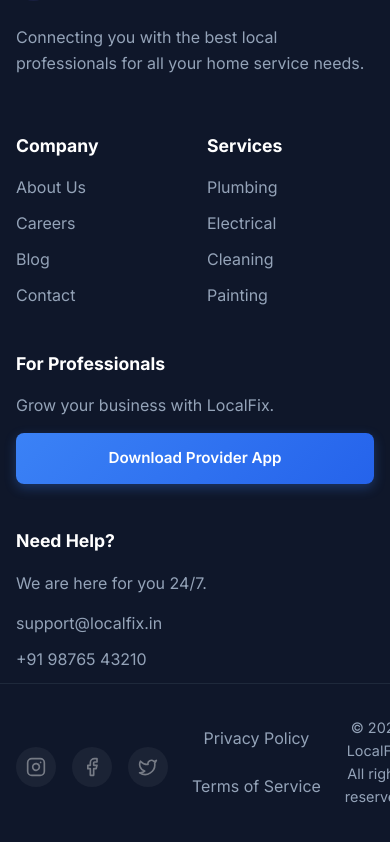
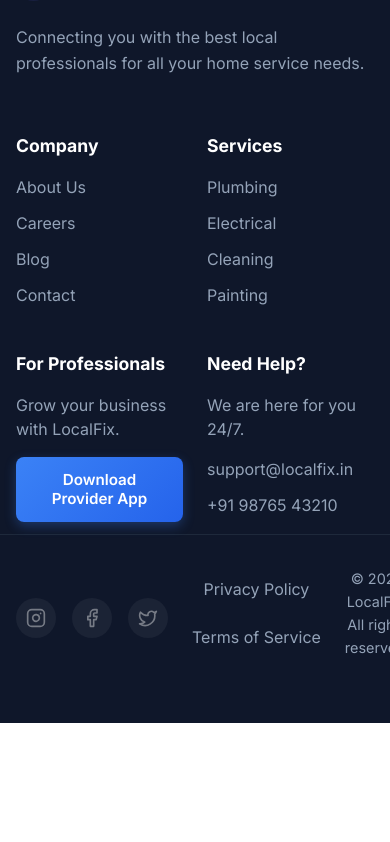
Before and after one commit to poulineantony/localfix-web, a React (Vite) app: page / in a window 390 px wide. Shown: the part 8336-9178 px from the top of the page. After the commit the page ends 9059 px from the top, so only its background shows below. Built offline with nearby package versions, Linux system fonts and the light colour scheme.

Commit message:
Optimize footer layouts for mobile: condense to 2x2 grid

```diff
--- a/src/App.css
+++ b/src/App.css
@@ -905,11 +905,11 @@
   }
 
   /* Grid areas for mobile */
-  .brand-col,
-  .professionals-col,
-  .support-col {
+  .brand-col {
     grid-column: 1 / -1;
   }
+
+  /* Company, Services, Professionals, and Support will naturally flow into 2 columns */
 
   /* Company and Services will naturally share a row */
 
@@ -937,6 +937,13 @@
   .footer-btn {
     width: 100%;
     max-width: 100%;
+    padding: 0.6rem 0.5rem;
+    /* Reduced padding */
+    font-size: 0.8rem;
+    /* Smaller font */
+    white-space: normal;
+    /* Allow wrap */
+    line-height: 1.2;
   }
 
   .footer-bottom {
```
